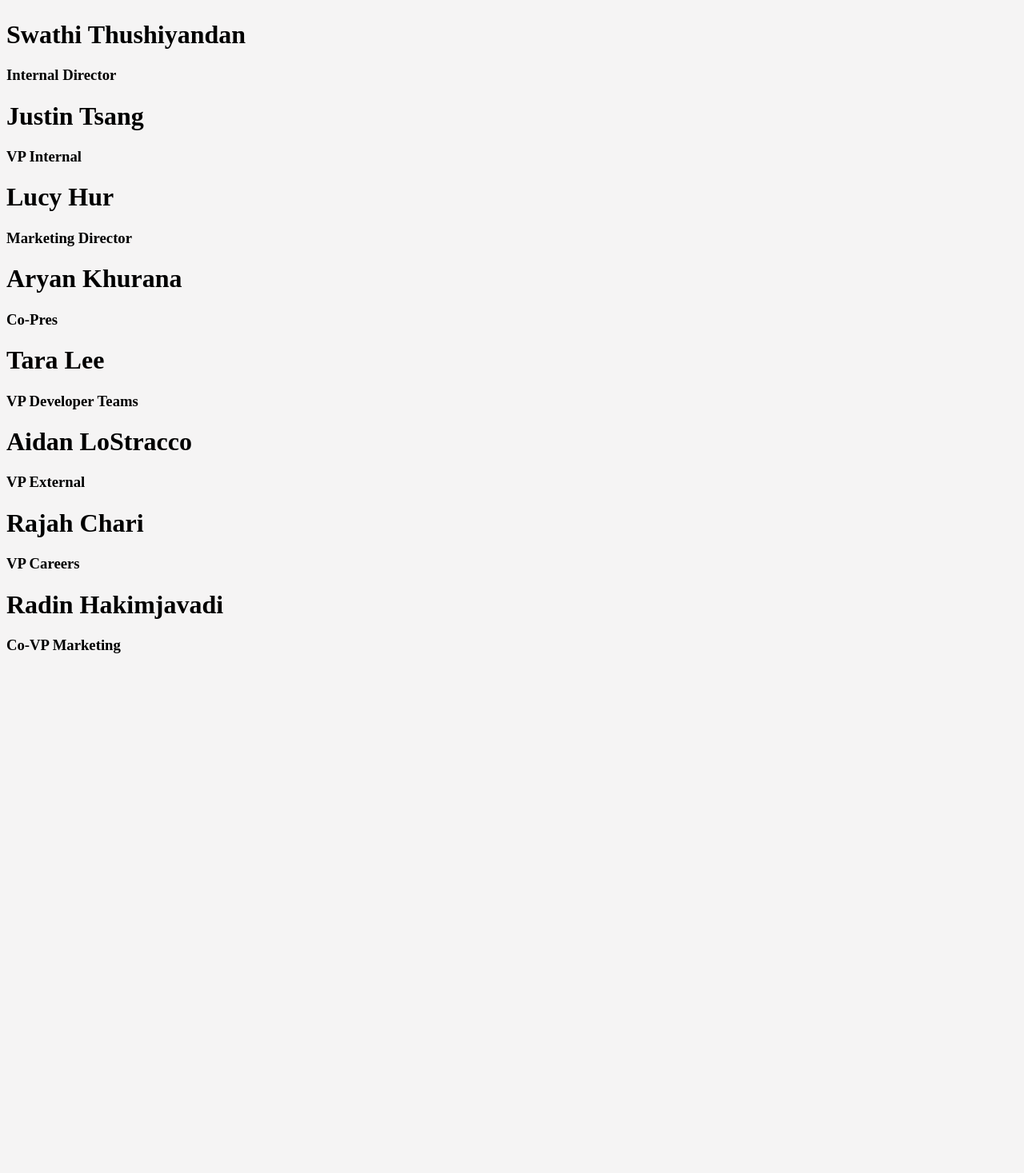
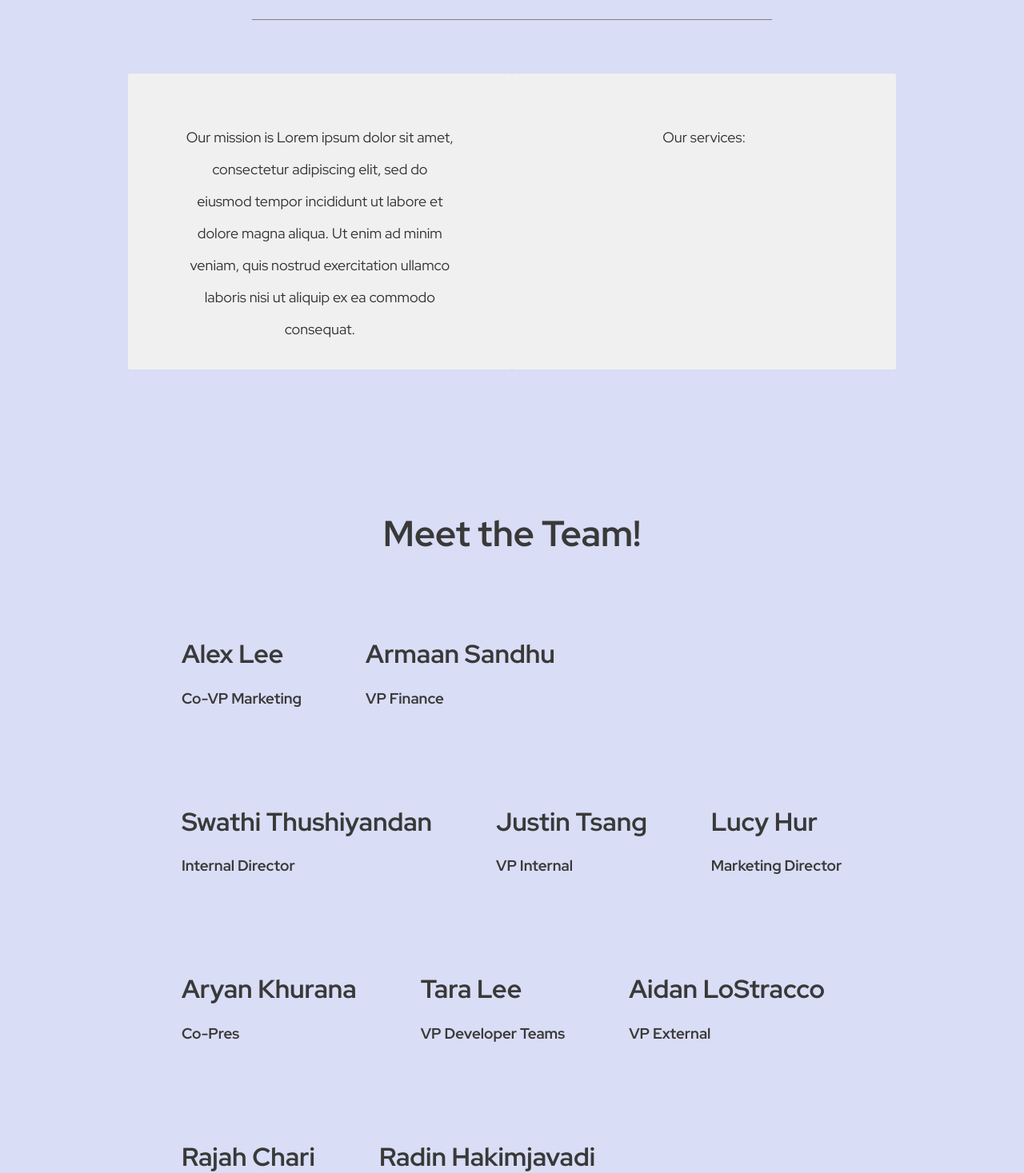
Before and after one commit to LucasHartmanWestern/westerndev-website, a React (Create React App) app: page /Aboutus in a window 1280 px wide. Shown: the part 447-1914 px from the top of the page at 80% size. Before the commit the page ends 1284 px from the top, so only its background shows below. Built offline with nearby package versions, Linux system fonts and the light colour scheme.

Commit message:
adding formatting to about us, making consistent spacing throughout, adding about section

```diff
--- a/src/Components/Navbar/Navbar.css
+++ b/src/Components/Navbar/Navbar.css
@@ -1,11 +1,11 @@
 img{
     width:75px;
     padding-left:100px;
-    transition: 0.3s;
 }
 
-img:hover{
+.logo:hover{
     opacity: 50%;
+    transition:0.3s
 }
 
 li{
--- a/src/Pages/Aboutus/Aboutus.css
+++ b/src/Pages/Aboutus/Aboutus.css
@@ -1,3 +1,83 @@
-.memberCard{
+.aboutus {
+    font-family: 'Red Hat Display', sans-serif;
+    display: flex;
+    flex-direction: column;
+    padding: 50px 10%;
+    margin-left: 5%;
+    margin-right: 5%;
+    padding: 5% 7%;
+}
+.about-container{
+    display: flex;
+    flex-direction: column;
+}
+.about-info{
+    display: flex;
+    border-radius: 15px;
+    font-size: 18px;
+    color:rgb(51, 50, 50);
+    align-self: center;
+    padding:7% 0% 15% 0%;
+    width:100%;
+    justify-content: space-between;
+}
 
+.about-left{
+    padding:50px;
+    width: 500px;
+    height:250px;
+    background-color: #F0F0F1;
+    text-align: center;
+    line-height: 2.5rem;
+    border-radius: 2px;
+    padding: 60px 70px;
 }
+
+.about-right {
+    padding: 60px 70px;
+    width: 500px;
+    height: 250px;
+    background-color: #F0F0F1;
+    text-align: center;
+    line-height: 2.5rem;
+    border-radius: 2px;
+}
+
+.memberCard {
+    font-family: 'Red Hat Display', sans-serif;
+}
+
+.headline{
+    align-self: center;
+    font-size: 45px;
+    letter-spacing: 0.03rem;
+    font-weight: 700;
+    width: 650px;
+    text-align: center;
+    padding-top: 50px;
+    padding-bottom: 50px;
+    color:#393939;
+    border-bottom: 1px solid grey;
+}
+
+.title {
+    font-weight: 700;
+    font-size:45px;
+    align-self: center;
+}
+
+.team-container{
+    display: flex;
+    flex-direction: column;
+    flex-wrap: wrap;
+    align-self: center;
+    color: #393939;
+}
+
+.card-container{
+    display: flex;
+    flex-wrap: wrap;
+    gap: 5rem;
+    padding:5% 7%;
+    color: #393939;
+}
--- a/src/Pages/Aboutus/Aboutus.js
+++ b/src/Pages/Aboutus/Aboutus.js
@@ -1,7 +1,14 @@
 import React from 'react'
 import Membercards from "./Membercards"
 import data from './data'
+import './Aboutus.css'
+import Slide from 'react-reveal/Slide'
+
+
 export default function Aboutus(){
+
+  //Set color of bg on each page
+  document.body.style = 'background: #D9DDF5;';
 
 const cards = data.map(item=>{
   return (<Membercards
@@ -12,10 +19,28 @@ const cards = data.map(item=>{
 
   return (
     <div className="aboutus">
-    <h1 className="title" >Meet the Team!</h1>
-    <div className="card">
-      {cards}
-    </div>
+      <div className='about-container'>
+        <div className='headline'>Building community, one line of &lt;/code&gt; at a time.</div>
+        <div className='about-info'>
+          <Slide left>
+          <div className='about-left'>
+          Our mission is Lorem ipsum dolor sit amet, consectetur adipiscing elit, sed do eiusmod tempor incididunt ut labore et dolore magna aliqua. Ut enim ad minim veniam, quis nostrud exercitation ullamco laboris nisi ut aliquip ex ea commodo consequat.
+          </div>
+          </Slide>
+          <Slide right>
+          <div className='about-right'>
+          Our services:
+          </div>
+          </Slide>
+       </div>
+      </div>
+
+      <div className='team-container'>
+          <h1 className="title" >Meet the Team!</h1>
+        <div className="card-container">
+          {cards}
+        </div>
+      </div>
     </div>
   )
 }
--- a/src/Pages/Contact/Contact.css
+++ b/src/Pages/Contact/Contact.css
@@ -15,8 +15,8 @@
 .Contact-Title {
  display: inline-block;
  outline: 2px solid gray;
- padding-top: 5%;
- padding-bottom: 5%;
+  padding-top: 50px;
+  padding-bottom: 50px;
  font-weight:900;
 }
 
```
